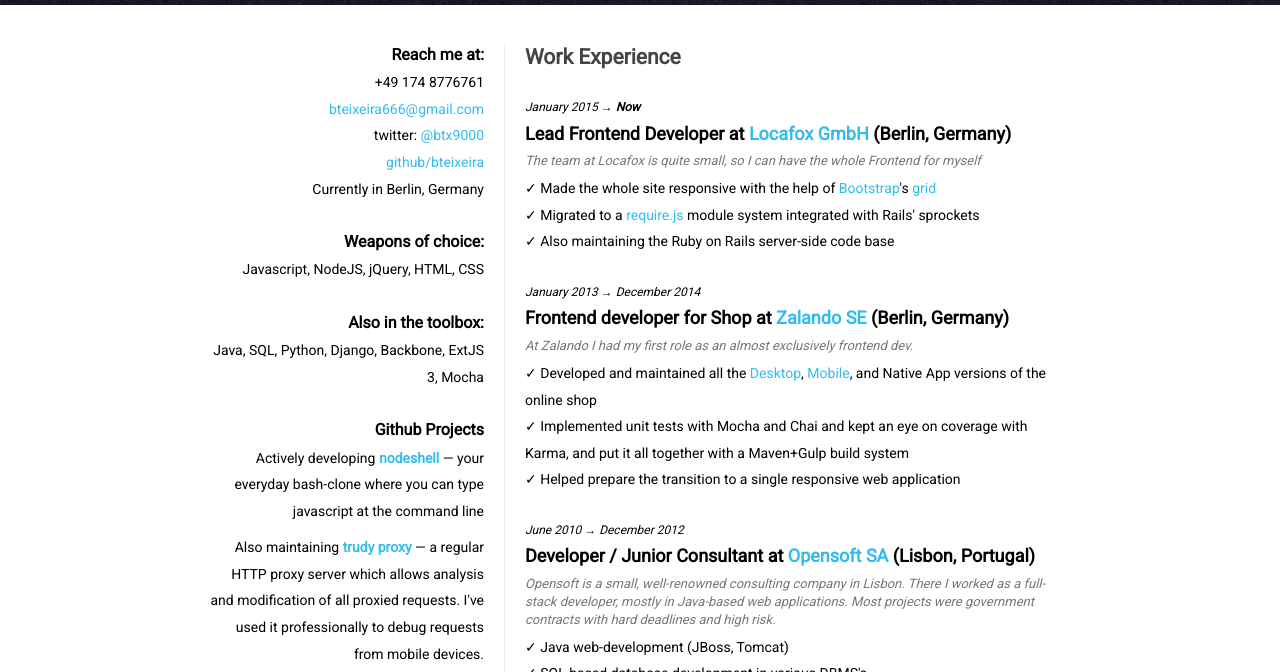
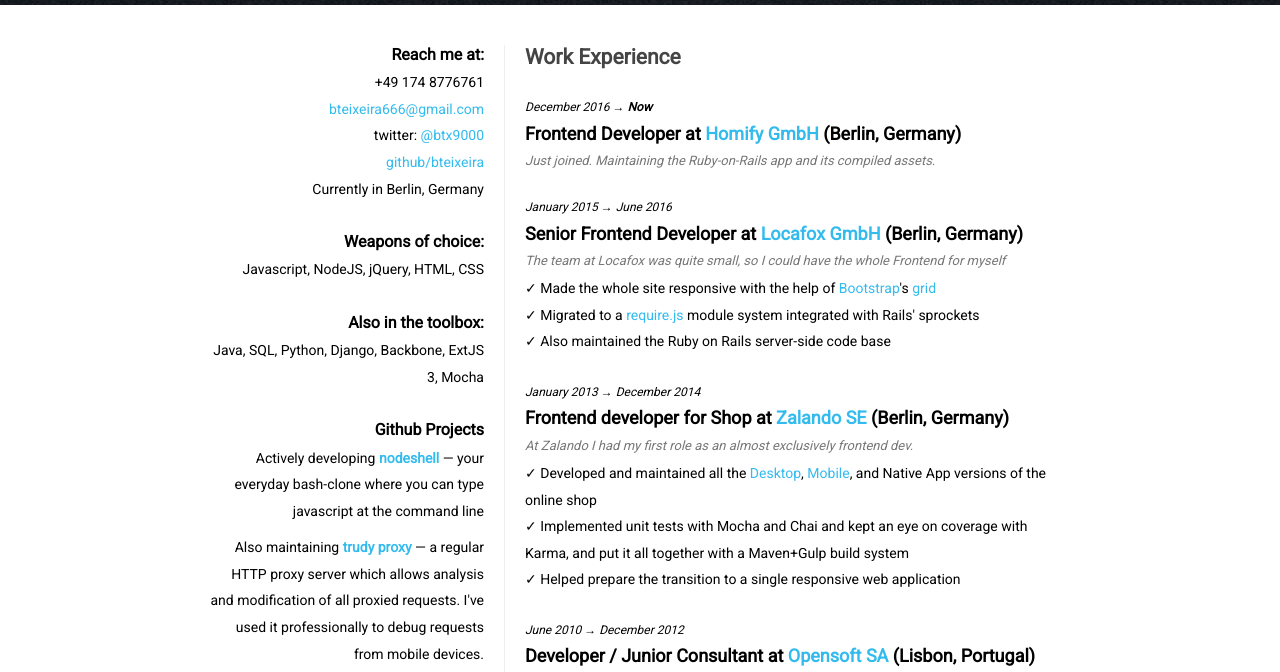
Before and after one commit to bteixeira/resume, a plain HTML site: page index.html in a window 1280 px wide. Shown: the part 95-767 px from the top of the page. Drawn offline with nearby package versions, Linux system fonts and the light colour scheme; a web font is replaced by a local one.

Commit message:
Updated to include Homify.

```diff
--- a/index.html
+++ b/index.html
@@ -71,15 +71,23 @@
         <h3>Work Experience</h3>
 
         <div class="job">
-            <h5 class="timeline">January 2015 &rarr; <strong>Now</strong></h5>
-            <h5 class="position">Lead Frontend Developer at <a href="http://www.locafox.de">Locafox GmbH</a> (Berlin, Germany)</h5>
+            <h5 class="timeline">December 2016 &rarr; <strong>Now</strong></h5>
+            <h5 class="position">Frontend Developer at <a href="http://www.homify.de">Homify GmbH</a> (Berlin, Germany)</h5>
             <p class="job-description">
-                The team at Locafox is quite small, so I can have the whole Frontend for myself
+                Just joined. Maintaining the Ruby-on-Rails app and its compiled assets.
+            </p>
+        </div>
+
+        <div class="job">
+            <h5 class="timeline">January 2015 &rarr; June 2016</h5>
+            <h5 class="position">Senior Frontend Developer at <a href="http://www.locafox.de">Locafox GmbH</a> (Berlin, Germany)</h5>
+            <p class="job-description">
+                The team at Locafox was quite small, so I could have the whole Frontend for myself
             </p>
             <ul class="bullet-list">
                 <li>Made the whole site responsive with the help of <a href="http://getbootstrap.com/">Bootstrap</a>'s <a href="http://getbootstrap.com/css/#grid">grid</a></li>
                 <li>Migrated to a <a href="http://requirejs.org/">require.js</a> module system integrated with Rails' sprockets</li>
-                <li>Also maintaining the Ruby on Rails server-side code base</li>
+                <li>Also maintained the Ruby on Rails server-side code base</li>
             </ul>
         </div>
 
```
